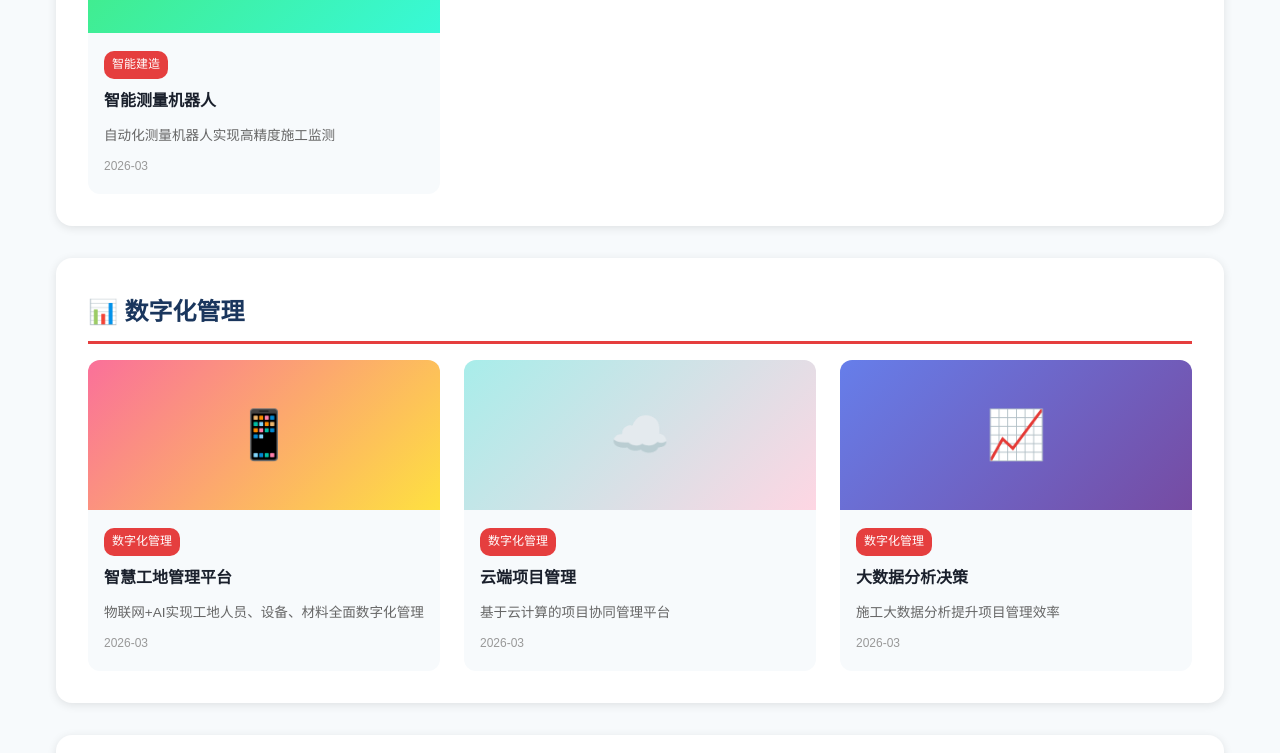
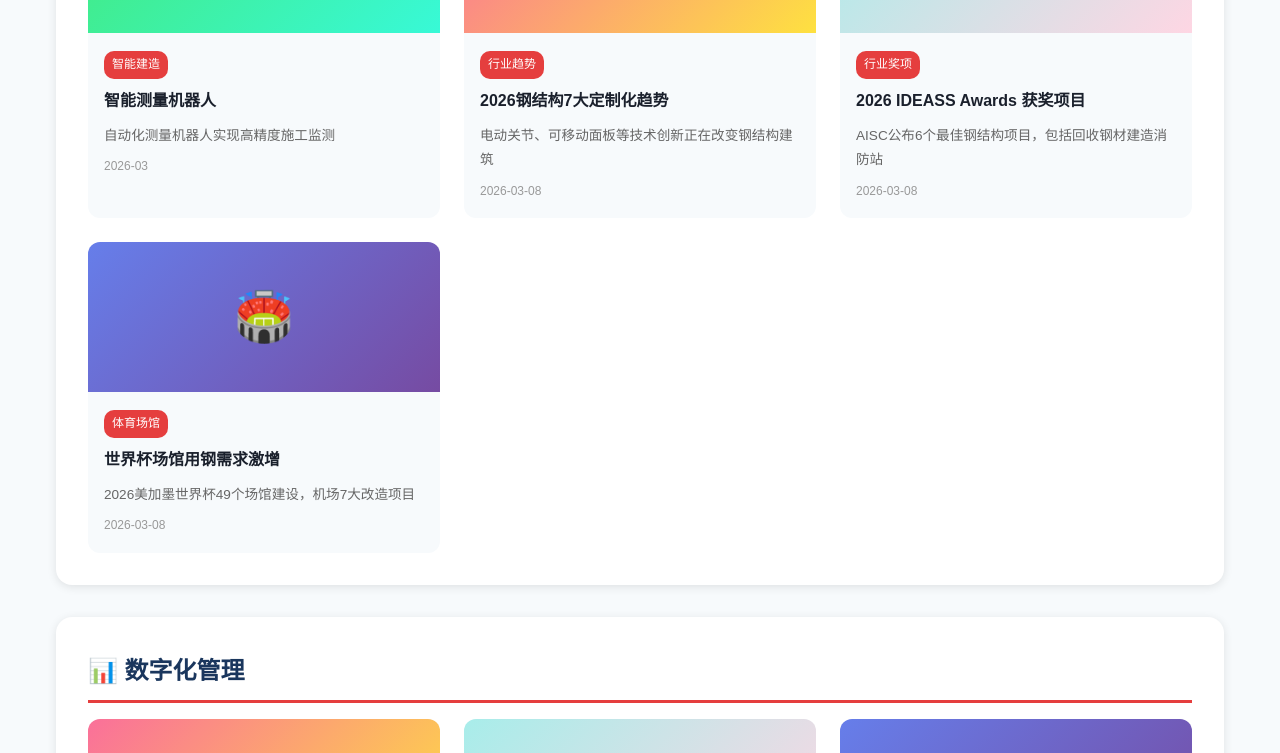
Before and after one commit to bearlove163/steel-blog, a website: page digital-news.html in a window 1280 px wide. Shown: the part 754-1507 px from the top of the page. Drawn offline with Linux system fonts and the light colour scheme.

Commit message:
Add: 3 new steel structure news items (2026 trends, IDEASS Awards, World Cup stadiums)

```diff
--- a/digital-news.html
+++ b/digital-news.html
@@ -85,6 +85,33 @@
                         <div class="news-title">智能测量机器人</div>
                         <div class="news-desc">自动化测量机器人实现高精度施工监测</div>
                         <div class="news-date">2026-03</div>
+                    </div>
+                </div>
+                <div class="news-card">
+                    <div class="news-image gradient-5">📈</div>
+                    <div class="news-content">
+                        <span class="news-tag">行业趋势</span>
+                        <div class="news-title">2026钢结构7大定制化趋势</div>
+                        <div class="news-desc">电动关节、可移动面板等技术创新正在改变钢结构建筑</div>
+                        <div class="news-date">2026-03-08</div>
+                    </div>
+                </div>
+                <div class="news-card">
+                    <div class="news-image gradient-6">🏆</div>
+                    <div class="news-content">
+                        <span class="news-tag">行业奖项</span>
+                        <div class="news-title">2026 IDEASS Awards 获奖项目</div>
+                        <div class="news-desc">AISC公布6个最佳钢结构项目，包括回收钢材建造消防站</div>
+                        <div class="news-date">2026-03-08</div>
+                    </div>
+                </div>
+                <div class="news-card">
+                    <div class="news-image gradient-1">🏟️</div>
+                    <div class="news-content">
+                        <span class="news-tag">体育场馆</span>
+                        <div class="news-title">世界杯场馆用钢需求激增</div>
+                        <div class="news-desc">2026美加墨世界杯49个场馆建设，机场7大改造项目</div>
+                        <div class="news-date">2026-03-08</div>
                     </div>
                 </div>
             </div>
```
